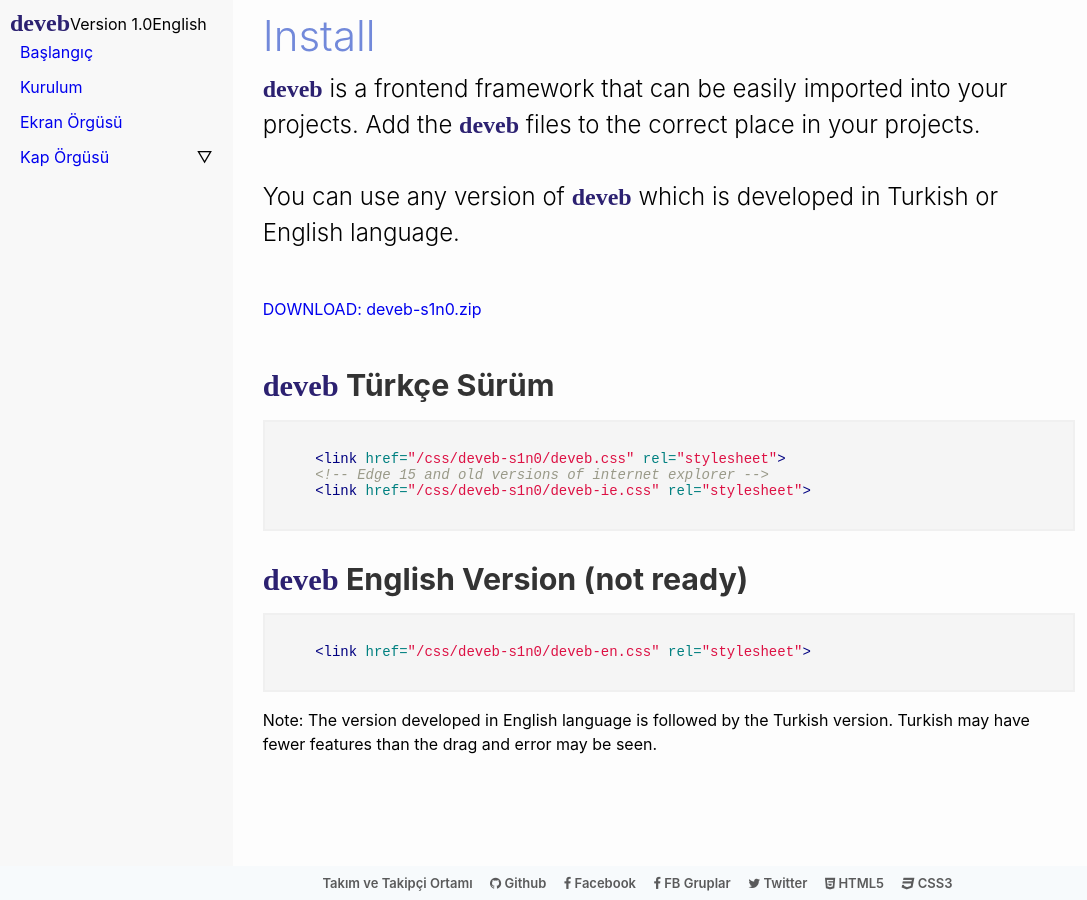
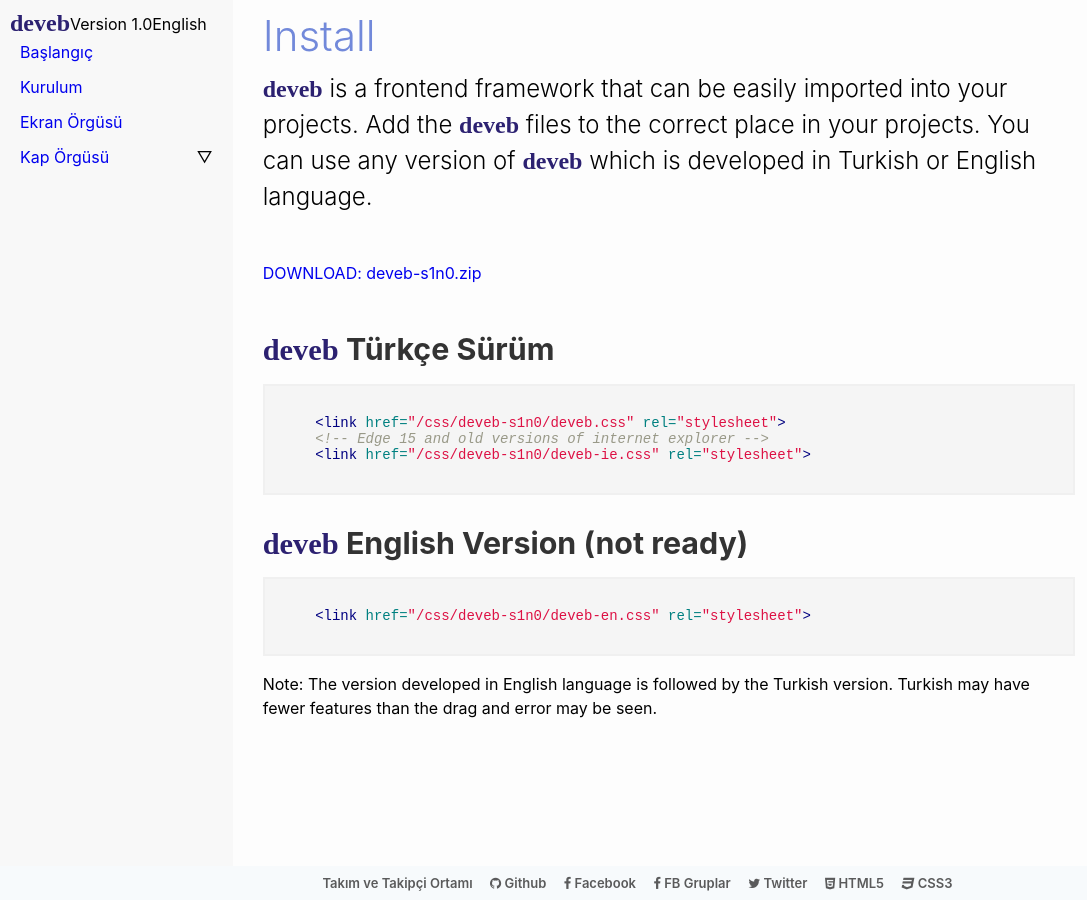
Before and after one commit to data-deveb/data-deveb.github.io, a Jekyll site: the page built from 1.0/en/kurulum.html, in a window 1280 px wide. Shown: the whole page, without its empty margins (0-1087 px from the left). Built offline with Jekyll 4.4.1, drawn with Linux system fonts in a browser that asks for light colours; some web fonts are replaced.

Commit message:
deveb 1.0 english
Düzeltme.

```diff
--- a/1.0/en/kurulum.html
+++ b/1.0/en/kurulum.html
@@ -3,9 +3,7 @@
 title: Install
 ---
     <p class="girlik">
-      <span class="simget">deveb</span> is a frontend framework that can be easily imported into your projects. Add the <span class="simget">deveb</span> files to the correct place in your projects.
-      <br><br>
-      You can use any version of <span class="simget">deveb</span> which is developed in Turkish or English language.
+      <span class="simget">deveb</span> is a frontend framework that can be easily imported into your projects. Add the <span class="simget">deveb</span> files to the correct place in your projects. You can use any version of <span class="simget">deveb</span> which is developed in Turkish or English language.
     </p>
     <p>
       <a data-basmal class="birincil" href="https://github.com/data-deveb/data-deveb.github.io/releases/download/deveb-1.0-tr/deveb-s1n0.zip">DOWNLOAD: deveb-s1n0.zip</a>
--- a/1.0/tr/kurulum.html
+++ b/1.0/tr/kurulum.html
@@ -3,9 +3,7 @@
 title: Kurulum
 ---
     <p class="girlik">
-      <span class="simget">deveb</span> çalışmalarınıza aktarılabilen kolay bir önyüz çatısıdır. Yapılması gereken <span class="simget">deveb</span> dosyalarını dizinleriniz arasında uygun yere kopyalamak ve html dosyalarınızda çağırmaktır.
-      <br><br>
-      Türkçe veya İngilizce olarak geliştirilen herhangi bir <span class="simget">deveb</span> sürümünü kullanabilirsiniz.
+      <span class="simget">deveb</span> çalışmalarınıza aktarılabilen kolay bir önyüz çatısıdır. Yapılması gereken <span class="simget">deveb</span> dosyalarını dizinleriniz arasında uygun yere kopyalamak ve html dosyalarınızda çağırmaktır. Türkçe veya İngilizce olarak geliştirilen herhangi bir <span class="simget">deveb</span> sürümünü kullanabilirsiniz.
     </p>
     <p>
       <a data-basmal class="birincil" href="https://github.com/data-deveb/data-deveb.github.io/releases/download/deveb-1.0-tr/deveb-s1n0.zip">İNDİR: deveb-s1n0.zip</a>
```
